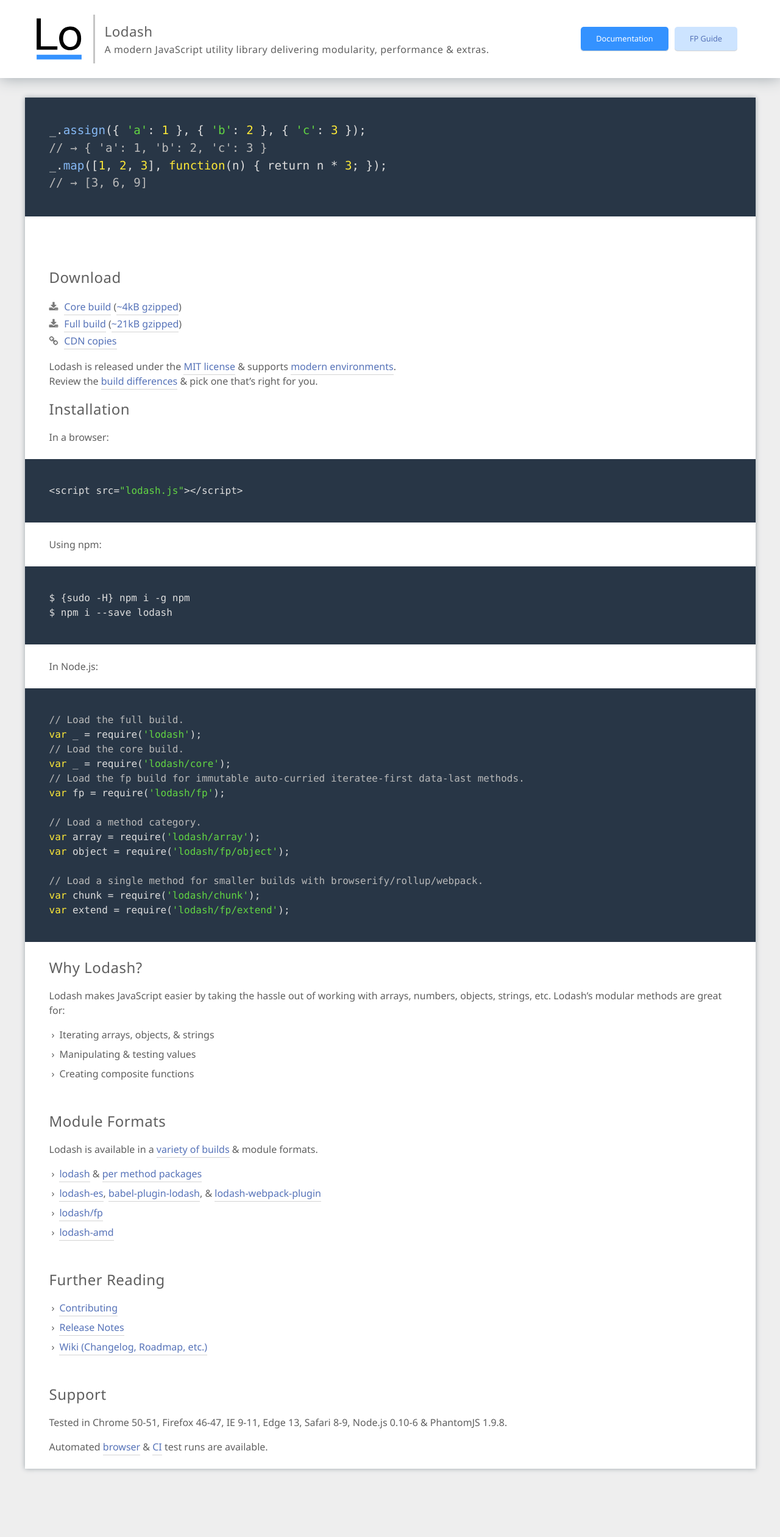
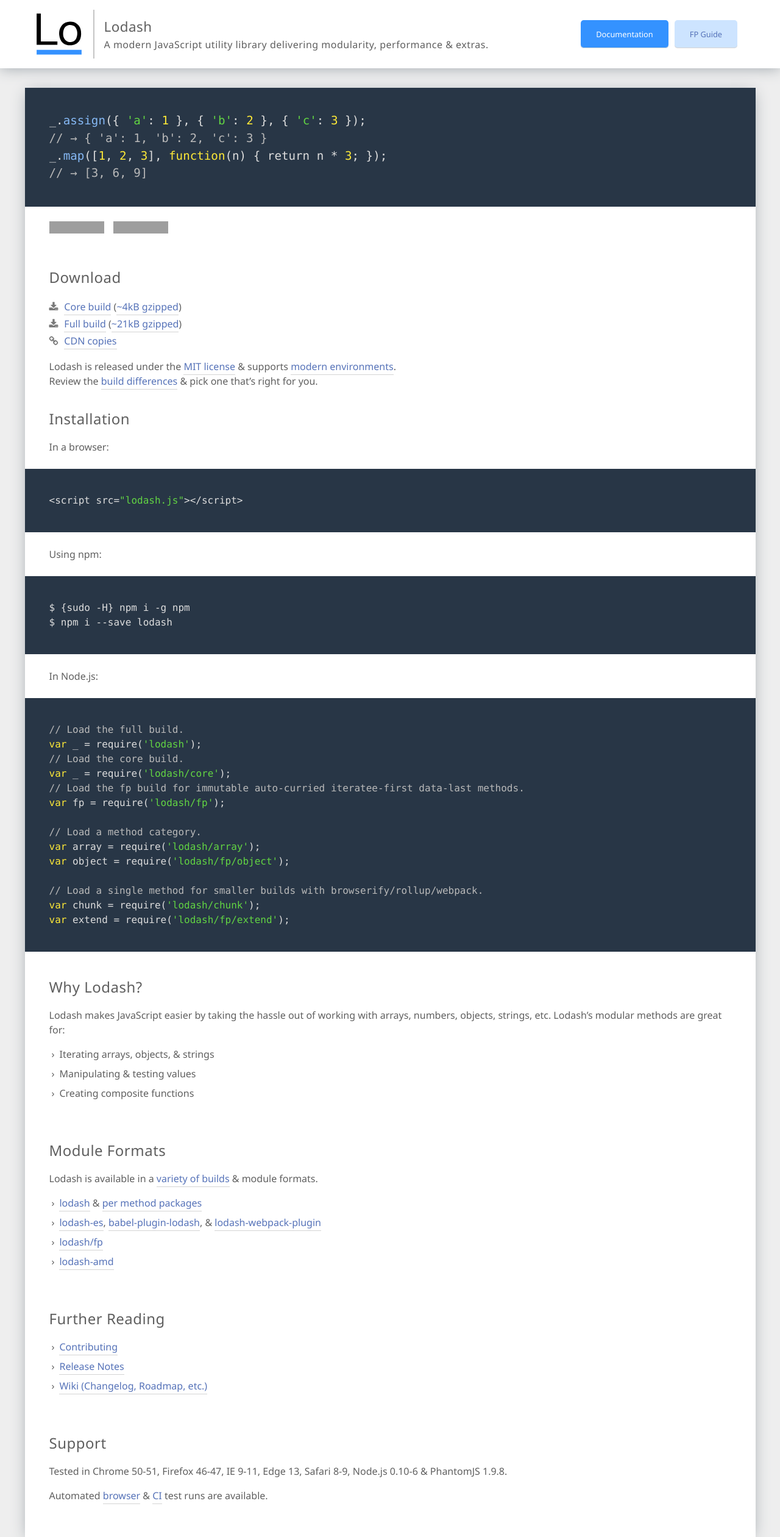
Before and after one commit to lodash/lodash.com, a Jekyll site: the page built from index.html, in a window 1280 px wide. Shown: the whole page at 61% size. Built offline with Jekyll 4.4.1, drawn with Linux system fonts in a browser that asks for light colours; nearby versions of some CDN libraries; grey boxes are pictures that could not be loaded.

Commit message:
update spaces, padding, and margin to match the proposed design

```diff
--- a/assets/css/main.scss
+++ b/assets/css/main.scss
@@ -78,7 +78,8 @@
   border-radius: 5px;
   color: $linkColor;
   font-size: 0.8em;
-  padding: 10px 25px;
+  line-height: 1;
+  padding: 17px 25px;
 
   & + & {
     margin-left: 10px;
@@ -112,12 +113,16 @@
   margin-top: 1rem;
 }
 
+h1, h2, h3, h4, h5, h6 {
+  margin-top: 2rem;
+}
+
 header {
   background: $foreground;
-  box-shadow: 0 0 1.5em $shadow;
+  box-shadow: 0 0 1.4em $shadow;
   min-height: 80px;
   overflow: hidden;
-  padding: 1rem 0;
+  padding: 0.5rem 0;
   position: relative;
   z-index: 2;
 
@@ -129,7 +134,7 @@
   }
 
   .logo {
-    border-right: 3px solid $defaultLiteColor;
+    border-right: 2px solid $defaultLiteColor;
     flex-shrink: 1;
     height: 80px;
     margin-right: 1rem;
@@ -266,10 +271,11 @@
 
 .container.main {
   background: $foreground;
-  box-shadow: 0 0 0.5em $shadow;
+  box-shadow: 0 4px 1.5em -0.25em $shadow;
   margin-bottom: 2rem;
   margin-top: 2rem;
   overflow: hidden;
+  padding-bottom: 2rem;
 }
 
 /**
@@ -408,7 +414,7 @@
     }
 
     > div > div {
-      margin-bottom: 5rem;
+      margin-bottom: 6rem;
       padding: 0.5rem 0;
       position: relative;
 
@@ -497,7 +503,7 @@
       border: 0;
       border-bottom: 2px solid $defaultLiteColor;
       font-size: 0.8em;
-      padding: 5px 0;
+      padding: 10px 0;
       text-indent: 30px;
       width: 100%;
 
@@ -512,7 +518,7 @@
       font-size: 15px;
       left: 7px;
       position: absolute;
-      top: 3px;
+      top: 9px;
     }
   }
 
```
